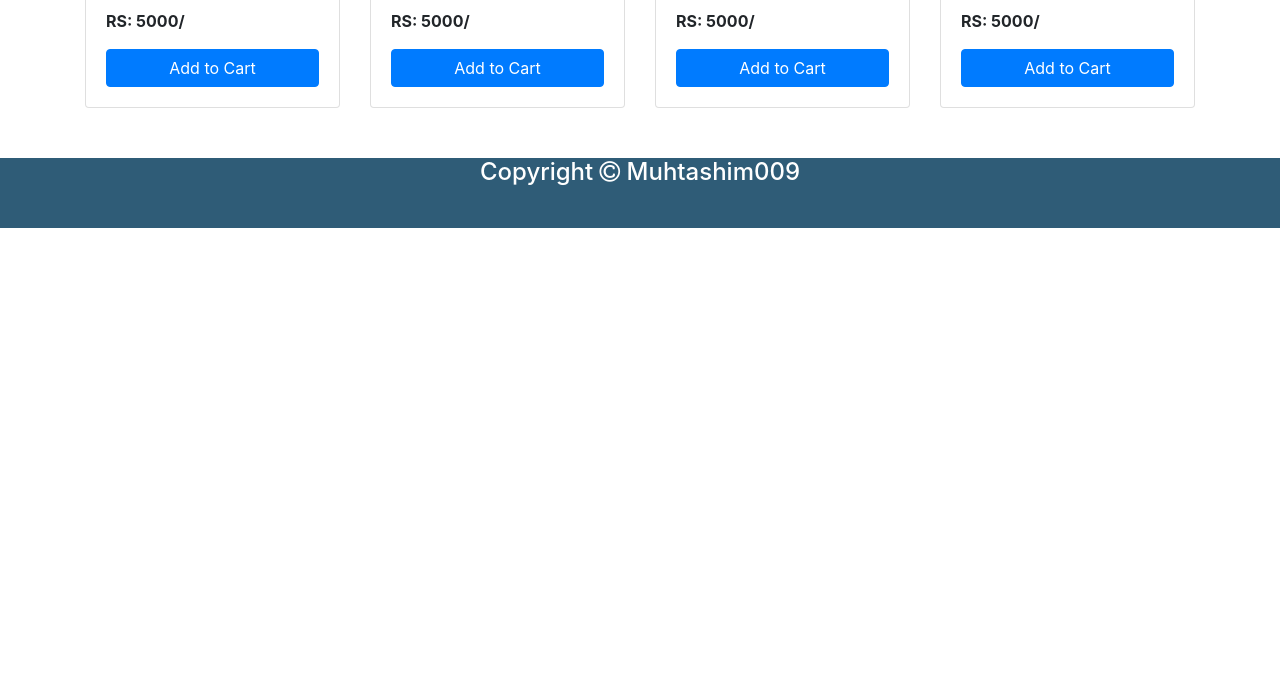
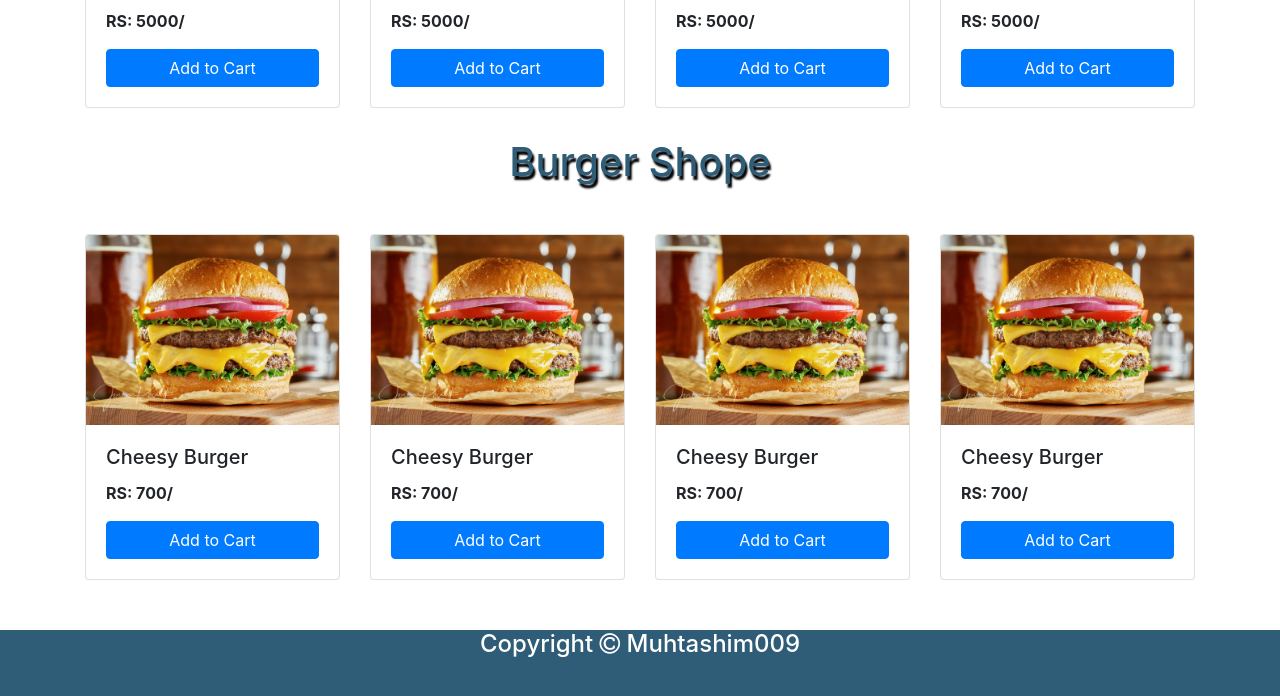
Before and after one commit to Muhtashim009/Shopping-Website, a plain HTML site: page index.html in a window 1280 px wide. Shown: the part 1306-2002 px from the top of the page. Before the commit the page ends 1534 px from the top, so only its background shows below. Drawn offline with nearby package versions, Linux system fonts and the light colour scheme.

Commit message:
burger shope

```diff
--- a/index.html
+++ b/index.html
@@ -220,6 +220,57 @@
       </div>
     </div>
 
+
+    <div class="featureProducts">
+      <div class="heading">
+        <h1> Burger Shope  </h1>
+      </div>
+      <div class="container">
+        <div class="row">
+          <div class="col-sm-12 col-md-6 col-lg-3">
+            <div class="card" >
+              <img src="./img/burgur.jpg" class="card-img-top" alt="...">
+              <div class="card-body">
+                <h5 class="card-title"> Cheesy Burger </h5>
+                <p class="card-text"> RS: 700/  </p>
+                <a href="#" class="btn btn-primary"> Add to Cart </a>
+              </div>
+            </div>
+          </div>
+          <div class="col-sm-12 col-md-6 col-lg-3">
+            <div class="card" >
+              <img src="./img/burgur.jpg" class="card-img-top" alt="...">
+              <div class="card-body">
+                <h5 class="card-title"> Cheesy Burger </h5>
+                <p class="card-text"> RS: 700/  </p>
+                <a href="#" class="btn btn-primary"> Add to Cart </a>
+              </div>
+            </div>
+          </div>
+          <div class="col-sm-12 col-md-6 col-lg-3">
+            <div class="card" >
+              <img src="./img/burgur.jpg" class="card-img-top" alt="...">
+              <div class="card-body">
+                <h5 class="card-title"> Cheesy Burger </h5>
+                <p class="card-text"> RS: 700/  </p>
+                <a href="#" class="btn btn-primary"> Add to Cart </a>
+              </div>
+            </div>
+          </div>
+          <div class="col-sm-12 col-md-6 col-lg-3">
+            <div class="card" >
+              <img src="./img/burgur.jpg" class="card-img-top" alt="...">
+              <div class="card-body">
+                <h5 class="card-title"> Cheesy Burger </h5>
+                <p class="card-text"> RS: 700/  </p>
+                <a href="#" class="btn btn-primary"> Add to Cart </a>
+              </div>
+            </div>
+          </div>
+        </div>
+      </div>
+    </div>
+
     <div class="footer">
       <div class="footer-text">
       <h4> Copyright <i class="fa fa-copyright" aria-hidden="true"></i> Muhtashim009 </h4>
```
